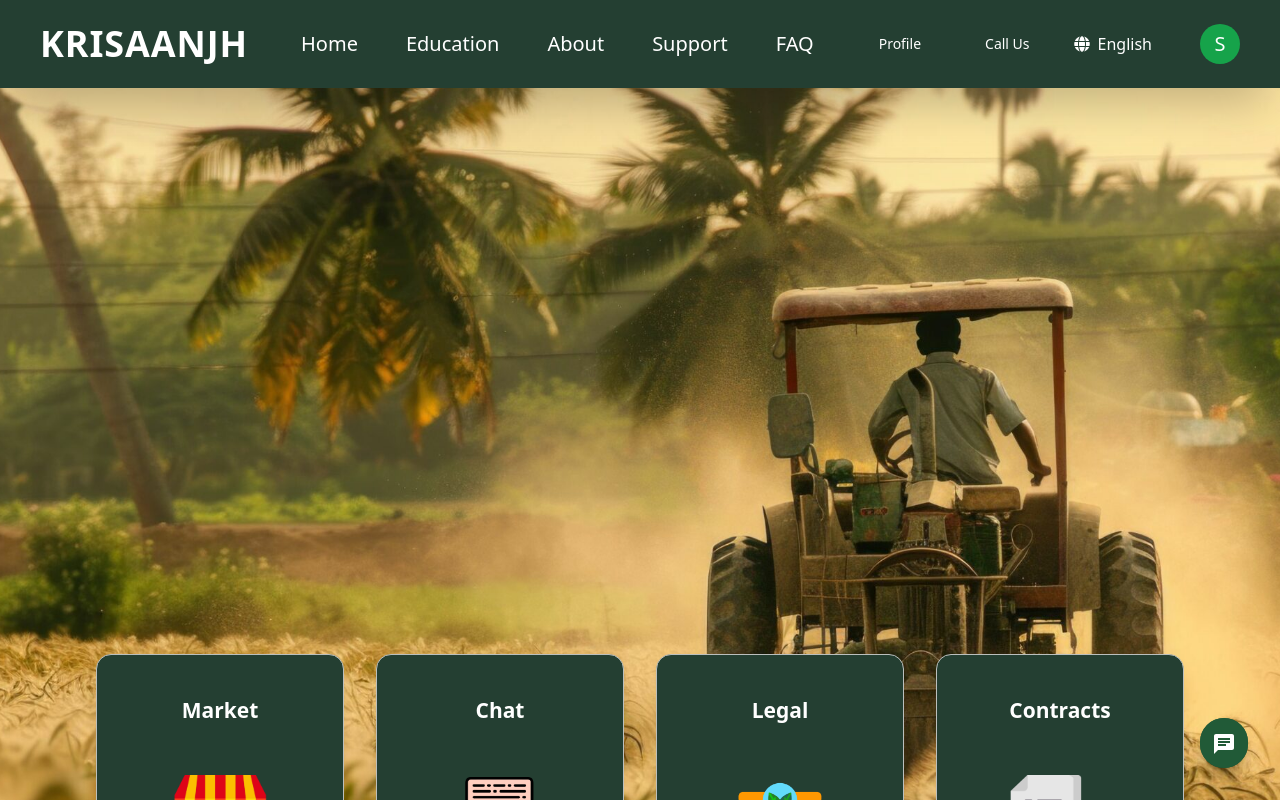
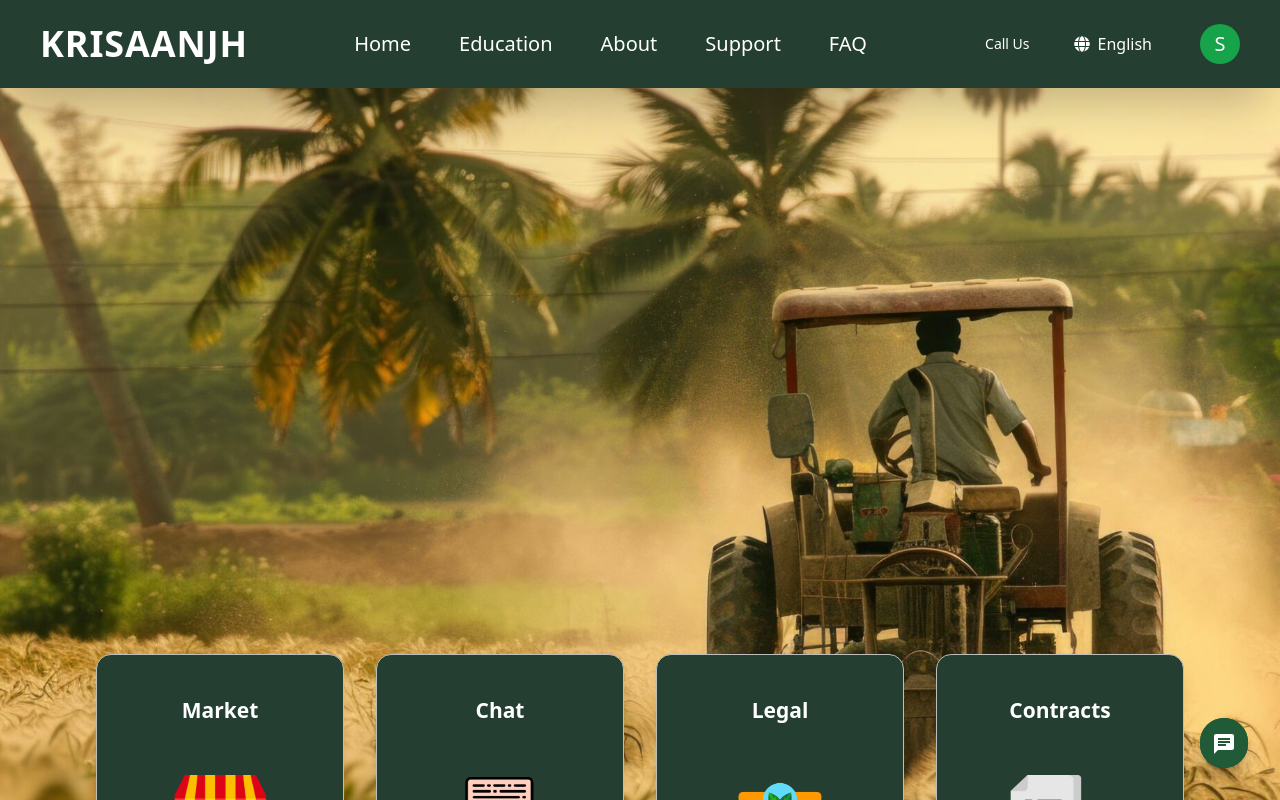
Before and after one commit to 123Sangram/my-fullstack-app, a React (Vite) app in the folder Krishanjh/: page /frontpage in a window 1280 px wide. Shown: the top 800 px of the page. Built offline with nearby package versions, Linux system fonts and the light colour scheme; sample sign-in values are in the browser's storage.

Commit message:
Update Navbar.jsx
profile link remove

```diff
--- a/Krishanjh/src/components/navbar/Navbar.jsx
+++ b/Krishanjh/src/components/navbar/Navbar.jsx
@@ -163,12 +163,7 @@ export default function Navbar() {
         <div className="flex gap-8 items-center">
           {user ? (
             <>
-              <button
-                onClick={handleProfileClick}
-                className="text-white hover:bg-green-700 px-3 py-2 rounded-md text-sm font-medium mr-2"
-              >
-                {translations[language].profile}
-              </button>
+
               <button
                 onClick={handleLogout}
                 className="text-white hover:bg-green-700 px-3 py-2 rounded-md text-sm font-medium"
```
